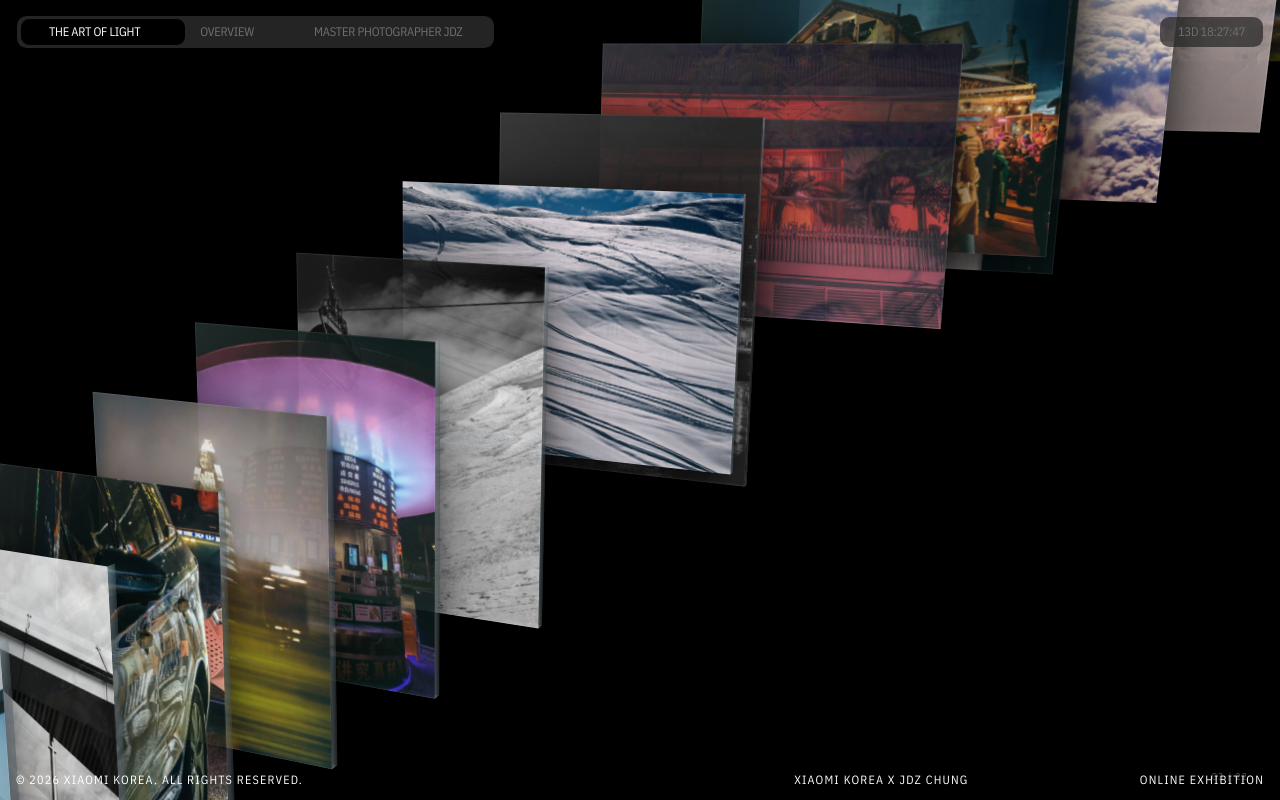
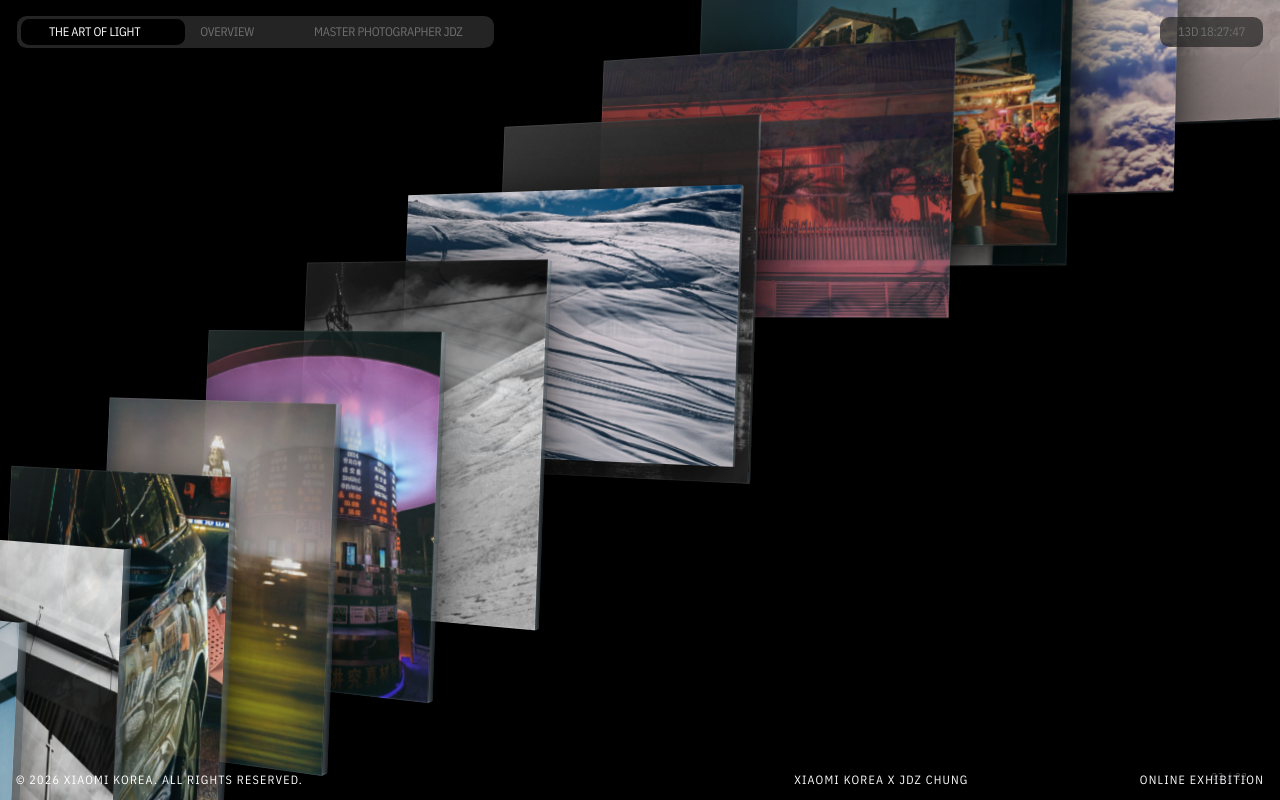
Before and after one commit to CodyMan0/minji-website, a Next.js app: page /exhibition in a window 1280 px wide. Built offline with nearby package versions, Linux system fonts and the light colour scheme.

Commit message:
feat : 각도 수정

```diff
--- a/src/app/(exhibition)/exhibition/page.tsx
+++ b/src/app/(exhibition)/exhibition/page.tsx
@@ -16,7 +16,7 @@ import { padTwo } from "@/lib/format";
 /** Layout: photos arranged diagonally bottom-left → top-right */
 const DIAGONAL_X_STEP = 8;
 const DIAGONAL_Y_STEP = -5.5;
-const PHOTO_ROTATE_X = -10;
+const PHOTO_ROTATE_X = 2;
 const PHOTO_ROTATE_Y = -18;
 const PHOTO_ROTATE_Z = 2;
 const EDGE_THICKNESS = 10;
@@ -224,7 +224,9 @@ export default function ExhibitionPage() {
                           ? "0 35px 100px rgba(0,0,0,0.8), 0 15px 40px rgba(0,0,0,0.6), inset 0 0 30px rgba(255,255,255,0.05)"
                           : "0 25px 80px rgba(0,0,0,0.7), 0 10px 30px rgba(0,0,0,0.5)",
                       filter:
-                      hoveredIndex === i ? "brightness(1.1)" : "brightness(1)",
+                        hoveredIndex === i
+                          ? "brightness(1.1)"
+                          : "brightness(1)",
                       transition: "filter 0.3s ease, box-shadow 0.4s ease",
                     }}
                   >
@@ -280,7 +282,8 @@ export default function ExhibitionPage() {
                   />
                 </div>
               );
-          }))}
+            }),
+          )}
         </div>
 
         {/* Card counter */}
```
Lines whose indentation alone changed are shown as unchanged.
